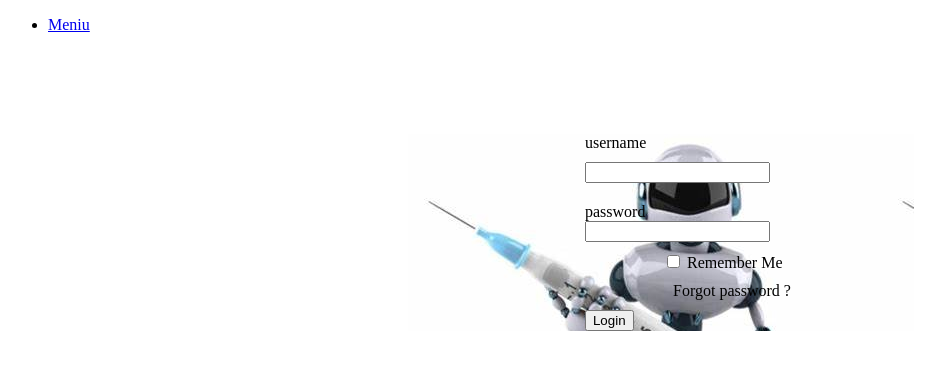
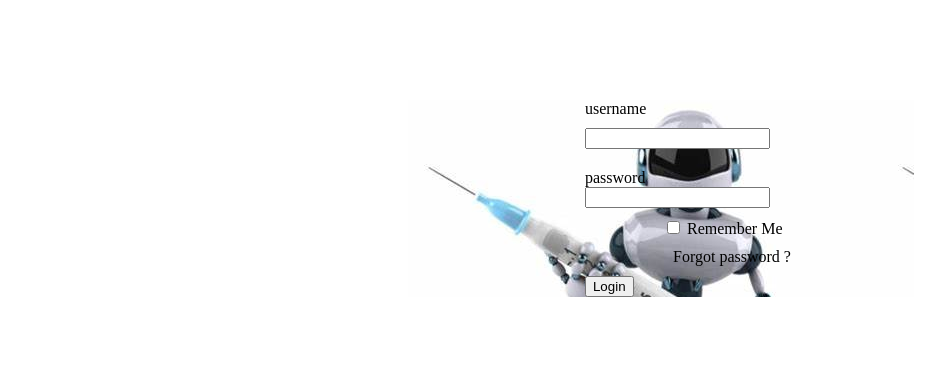
Before and after one commit to Cucaila/Pagina-Web, an Angular app: page /login in a window 1280 px wide. Shown: the top 370 px of the page, without its empty margins (0-945 px from the left). Built offline with nearby package versions, Linux system fonts and the light colour scheme.

Commit message:
click login button to anothe page

```diff
--- a/src/app/app-routing.module.ts
+++ b/src/app/app-routing.module.ts
@@ -2,15 +2,17 @@ import { NgModule } from '@angular/core';
 import { RouterModule, Routes } from '@angular/router';
 import { LoginComponent } from './login/login.component';
 import { MeniuComponent } from './meniu/meniu.component';
+import { Router } from '@angular/router';
 
 const routes: Routes = [
   {path:"", redirectTo:"/login", pathMatch:"full"},
   {path:"login", component:LoginComponent},
-  {path:"meniu", component:MeniuComponent}
+  {path:"login/meniu", component:MeniuComponent}
 ];
 
 @NgModule({
   imports: [RouterModule.forRoot(routes)],
   exports: [RouterModule]
 })
-export class AppRoutingModule { }
+export class AppRoutingModule {
+ }
--- a/src/app/app.component.html
+++ b/src/app/app.component.html
@@ -1,6 +1 @@
-<ul>
-  <li>
-    <a routerLink="/meniu">Meniu</a>
-  </li>
-</ul>
 <router-outlet></router-outlet>
--- a/src/app/app.component.ts
+++ b/src/app/app.component.ts
@@ -6,5 +6,5 @@ import { Component } from '@angular/core';
   styleUrls: ['./app.component.css']
 })
 export class AppComponent {
-  title = 'Pagina-Web';
+  title = 'MedX';
 }
--- a/src/app/login/login.component.html
+++ b/src/app/login/login.component.html
@@ -20,6 +20,6 @@
 Forgot password ?
   </div>
   <div class="login">
-  <button type="submit">Login</button>
+  <button type="submit" (click)="goToMenu()">Login</button>
   </div>
 </FORM>
--- a/src/app/login/login.component.ts
+++ b/src/app/login/login.component.ts
@@ -1,10 +1,18 @@
 import { Component } from '@angular/core';
+import { Router } from '@angular/router';
+
+import { AppRoutingModule } from '../app-routing.module';
 
 @Component({
-  selector: 'app-login',
+  selector: 'app',
   templateUrl: './login.component.html',
   styleUrls: ['./login.component.css']
 })
 export class LoginComponent {
 
+  constructor(private router: Router){}
+
+  goToMenu(){
+    this.router.navigate(['login/meniu']);
+  }
 }
```
